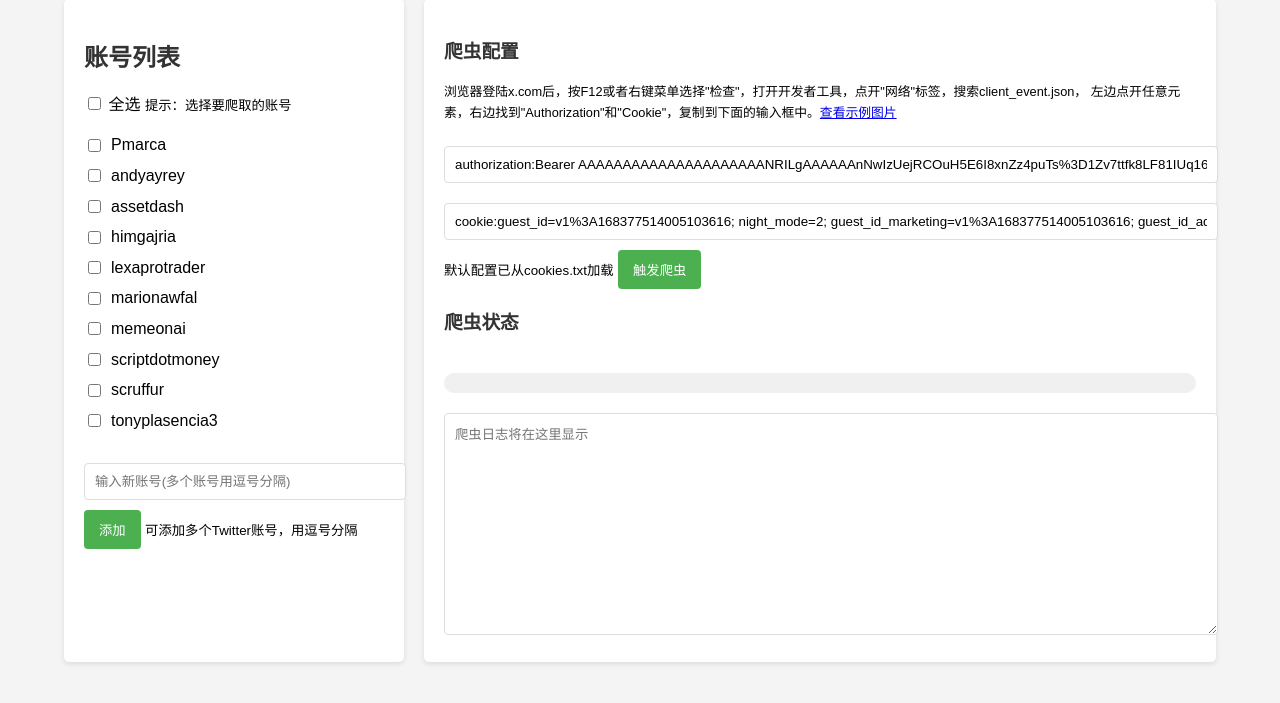
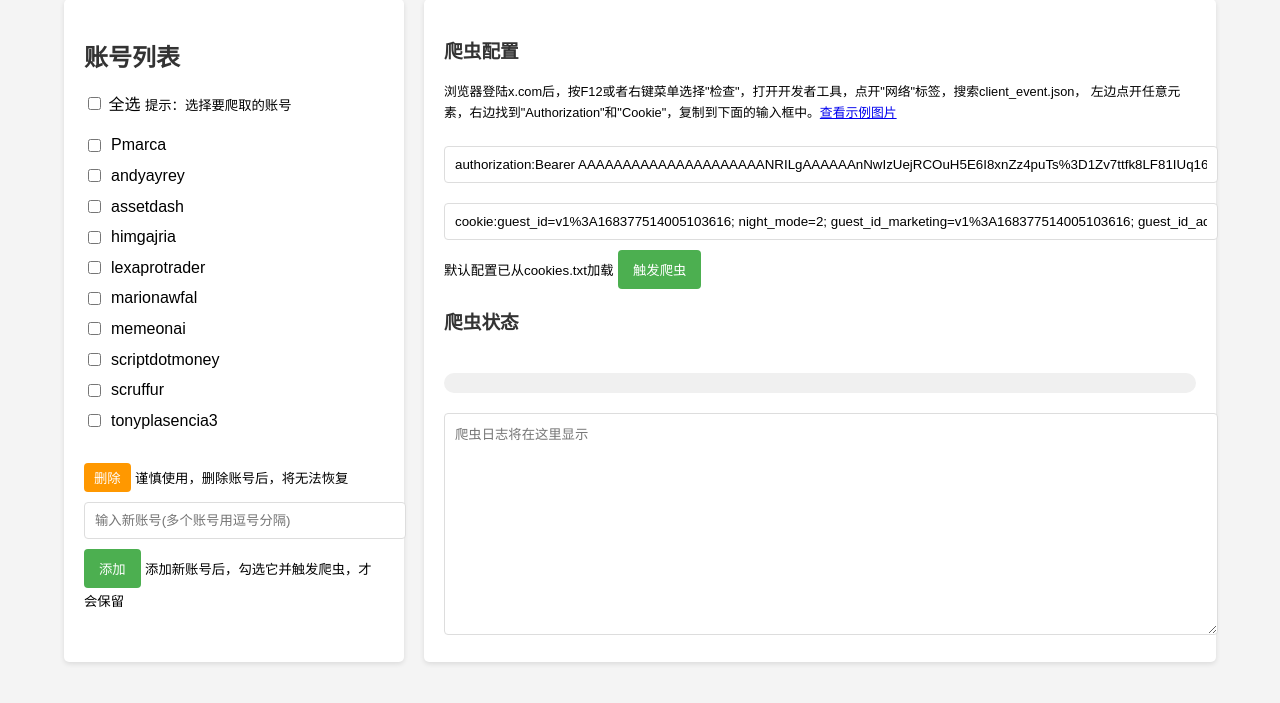
Before and after one commit to cocomany/x.comFollowing, a Flask app: page /update_crawler in a window 1280 px wide. Shown: the part 67-770 px from the top of the page. Run offline with Flask 3, Linux system fonts and the light colour scheme; data comes from the database, SQL or seed files in the repository; both versions use the stored data as it was after the commit.

Commit message:
add delete account function

```diff
--- a/app.py
+++ b/app.py
@@ -589,6 +589,29 @@ def get_recent_logs_api():
             'message': str(e)
         })
 
+@app.route('/delete_accounts', methods=['POST'])
+def delete_accounts():
+    """删除选中账号的所有数据"""
+    try:
+        data = request.json
+        accounts = data.get('accounts', [])
+
+        if not accounts:
+            return jsonify({
+                'status': 'error',
+                'message': '请选择要删除的账号'
+            })
+
+        # 调用query_db中的删除函数
+        result = query_db.delete_accounts(accounts)
+        return jsonify(result)
+
+    except Exception as e:
+        return jsonify({
+            'status': 'error',
+            'message': str(e)
+        })
+
 if __name__ == '__main__':
     init_scheduler()  # 初始化定时任务
     app.run(debug=True)
--- a/query_db.py
+++ b/query_db.py
@@ -357,6 +357,40 @@ def get_new_following_list(account, days):
         if conn:
             conn.close()
 
+def delete_accounts(accounts):
+    """
+    从following表中删除指定source_account的所有数据
+    """
+    try:
+        conn = get_db_connection()
+        cursor = conn.cursor()
+
+        # 使用参数化查询来防止SQL注入
+        placeholders = ','.join(['?' for _ in accounts])
+        query = f"""
+            DELETE FROM following
+            WHERE source_account IN ({placeholders})
+        """
+
+        cursor.execute(query, accounts)
+        conn.commit()
+
+        return {
+            'status': 'success',
+            'message': f'成功删除 {cursor.rowcount} 条记录'
+        }
+
+    except sqlite3.Error as e:
+        print(f"删除账号数据失败: {str(e)}")
+        return {
+            'status': 'error',
+            'message': f'删除失败: {str(e)}'
+        }
+
+    finally:
+        if conn:
+            conn.close()
+
 if __name__ == "__main__":
     source_accounts = get_source_accounts()
     print("Source Accounts:")
--- a/static/script.js
+++ b/static/script.js
@@ -202,7 +202,7 @@
                     // 添加到列表中
                     accountList.appendChild(newAccountDiv);
 
-                    // 为新加的复选框添加事件监听
+                    // 为新���的复选框添加事件监听
                     const newCheckbox = newAccountDiv.querySelector('.account-checkbox');
                     newCheckbox.addEventListener('change', function() {
                         // 更新全选状态
@@ -257,6 +257,52 @@
                 } else if (selectedAccounts.length > 1) {
                     updateCommonFollowingList(selectedAccounts);
                 }
+            });
+        }
+
+        if (document.getElementById('delete-accounts-btn')) {
+            document.getElementById('delete-accounts-btn').addEventListener('click', function() {
+                const selectedAccounts = Array.from(document.querySelectorAll('.account-checkbox'))
+                    .filter(checkbox => checkbox.checked)
+                    .map(checkbox => checkbox.value);
+
+                if (selectedAccounts.length === 0) {
+                    alert('请至少选择一个要删除的账号');
+                    return;
+                }
+
+                if (!confirm(`确定要删除以下账号的所有数据吗？\n${selectedAccounts.join('\n')}\n此操作不可恢复！`)) {
+                    return;
+                }
+
+                fetch('/delete_accounts', {
+                    method: 'POST',
+                    headers: {
+                        'Content-Type': 'application/json',
+                    },
+                    body: JSON.stringify({
+                        accounts: selectedAccounts
+                    })
+                })
+                .then(response => response.json())
+                .then(data => {
+                    if (data.status === 'success') {
+                        alert('账号数据删除成功！');
+                        // 从DOM中移除被删除的账号
+                        selectedAccounts.forEach(account => {
+                            const accountItem = document.querySelector(`.account-item[data-account="${account}"]`);
+                            if (accountItem) {
+                                accountItem.remove();
+                            }
+                        });
+                    } else {
+                        alert('删除失败：' + data.message);
+                    }
+                })
+                .catch(error => {
+                    console.error('删除账号错误:', error);
+                    alert('删除过程发生错误，请查看控制台获取详细信息');
+                });
             });
         }
     }
--- a/templates/update_crawler.html
+++ b/templates/update_crawler.html
@@ -33,9 +33,11 @@
                 {% endfor %}
             </div>
             <div class="account-actions">
+                <button id="delete-accounts-btn" class="warning-btn">删除</button>
+                <small class="hint">谨慎使用，删除账号后，将无法恢复</small>
                 <input type="text" id="new-account-input" placeholder="输入新账号(多个账号用逗号分隔)">
                 <button id="add-account-btn">添加</button>
-                <small class="hint">可添加多个Twitter账号，用逗号分隔</small>
+                <small class="hint">添加新账号后，勾选它并触发爬虫，才会保留</small>
             </div>
 
 
```
Also changed, not shown: twitter_following.db.
